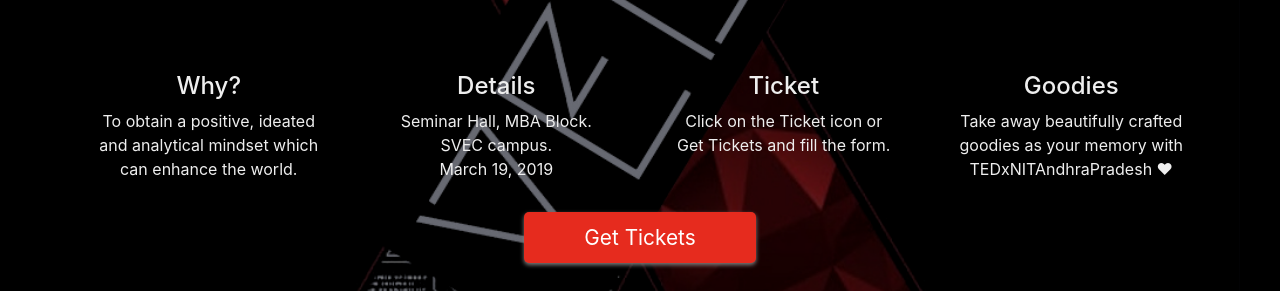
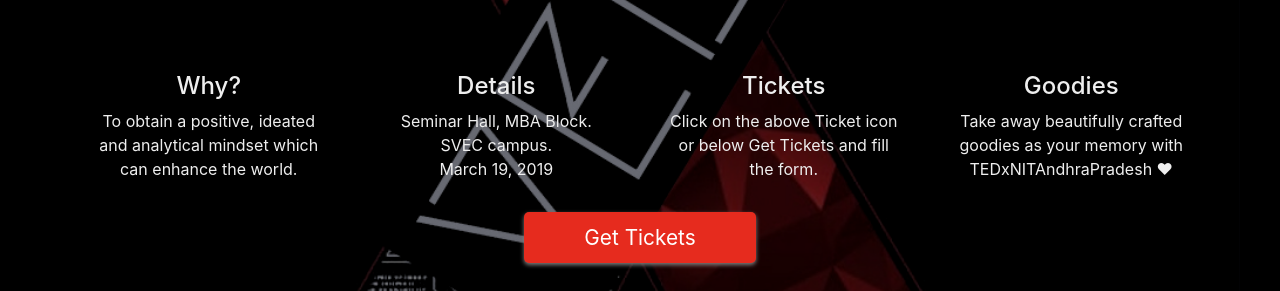
Before and after one commit to tedxnitandhra/tedxnitandhra.github.io, a plain HTML site: page index.html in a window 1280 px wide. Shown: the part 2137-2428 px from the top of the page. Drawn offline with Linux system fonts and the light colour scheme.

Commit message:
Update index.html

```diff
--- a/index.html
+++ b/index.html
@@ -350,8 +350,8 @@
                     <div class="col-md-3 col-sm-12 text-center">
                         <div class="sym"><a href="https://docs.google.com/forms/d/e/1FAIpQLSf1Fw5I6v7uxIaByWpBESamRvF5bVwjO9uhLxWmf6u5JEsxXg/closedform" target="_blank"><i class="fa fa-ticket"></i></a></div>
                         <div class="symdes">
-                            <h4 class="whitefont">Ticket</h4>
-                            <p class="whitefont">Click on the Ticket icon or Get Tickets and fill the form.</p>
+                            <h4 class="whitefont">Tickets</h4>
+                            <p class="whitefont">Click on the above Ticket icon or below Get Tickets and fill the form.</p>
                         </div>
                     </div>
                     <div class="col-md-3 col-sm-12 text-center">
```
